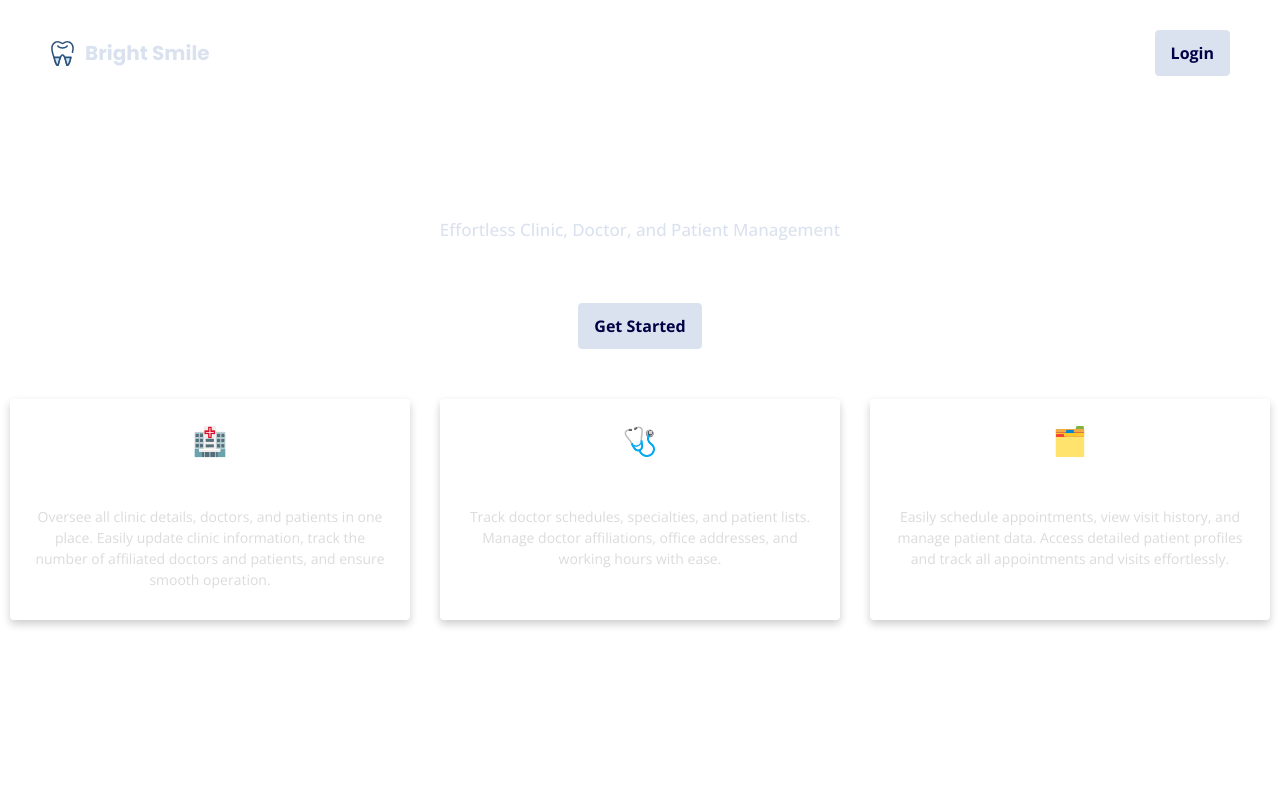
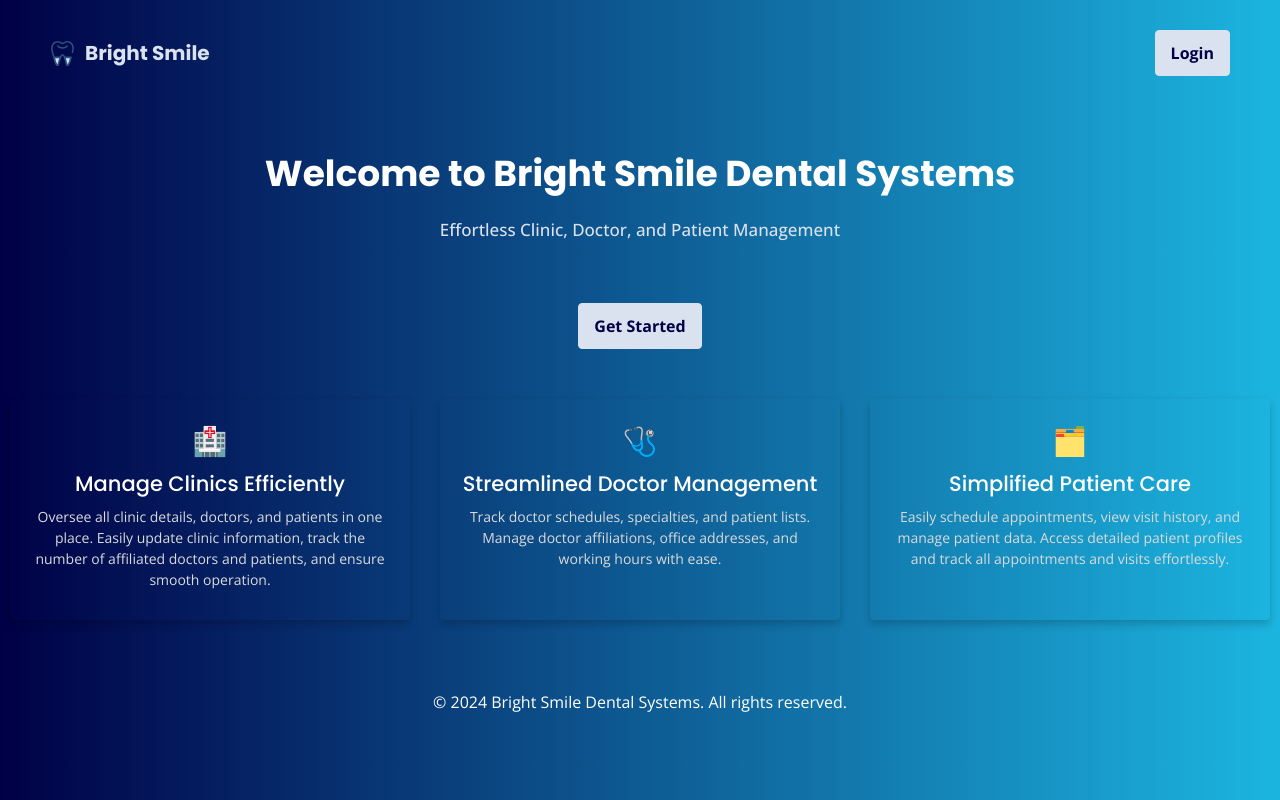
Before and after one commit to OthmanGh/Bright-Smile-Dental-System, a Django app: page / in a window 1280 px wide. Run offline with Django 5.2, Linux system fonts and the light colour scheme; some libraries are stand-ins or nearby versions.

Commit message:
Add background style to body

```diff
--- a/static/css/general.css
+++ b/static/css/general.css
@@ -30,6 +30,7 @@ body {
   font-family: 'Open Sans', sans-serif;
   font-size: 1.6rem;
   min-height: 100vh;
+  background: var(--gradient-primary);
 }
 
 img,
```
